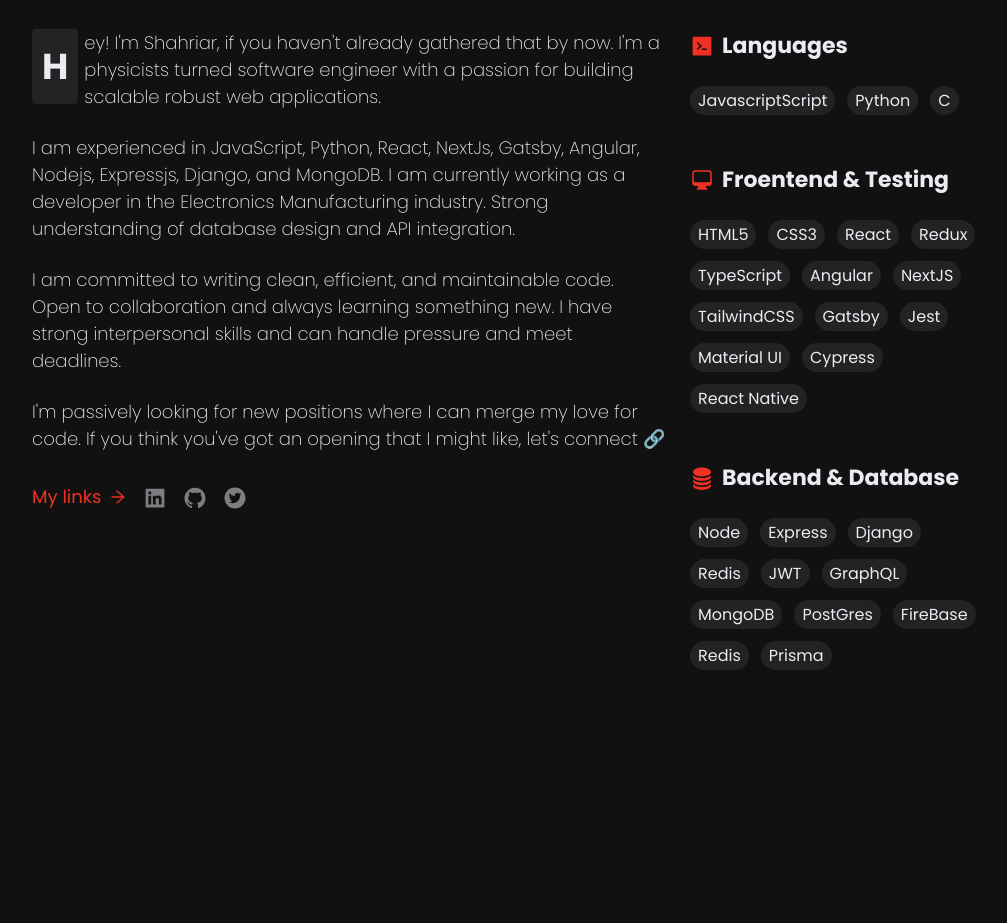
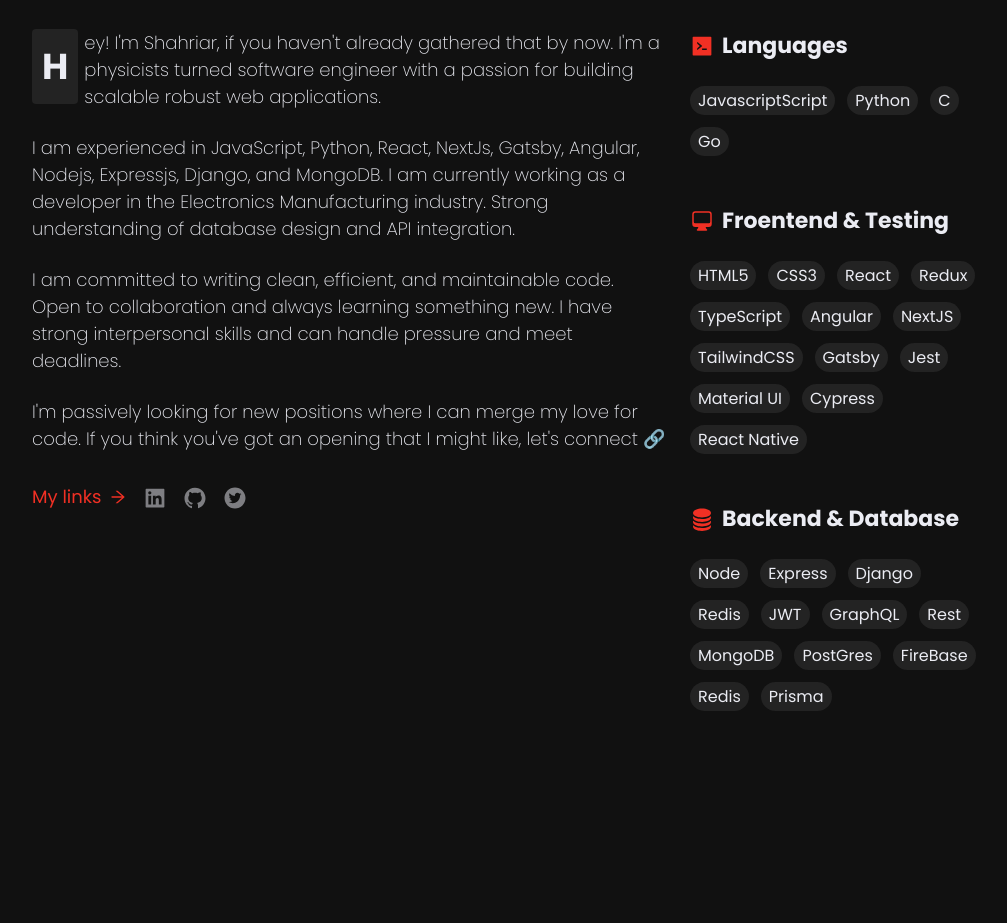
Before and after one commit to ShahSau/portfolioNew, a Next.js app: page / in a window 1280 px wide. Shown: the part 880-1803 px from the top of the page, without its empty margins (159-1166 px from the left). Built offline with nearby package versions, Linux system fonts and the light colour scheme.

Commit message:
Update Stats.tsx

```diff
--- a/components/home/about/Stats.tsx
+++ b/components/home/about/Stats.tsx
@@ -17,6 +17,7 @@
             <span className="chip">JavascriptScript</span>
             <span className="chip">Python</span>
             <span className="chip">C</span>
+            <span className="chip">Go</span>
           </div>
         </div>
       </Reveal>
@@ -56,6 +57,7 @@
             <span className="chip">Redis</span>
             <span className="chip">JWT</span>
             <span className="chip">GraphQL</span>
+            <span className="chip">Rest</span>
             <span className="chip">MongoDB</span>
             <span className="chip">PostGres</span>
             <span className="chip">FireBase</span>
```
